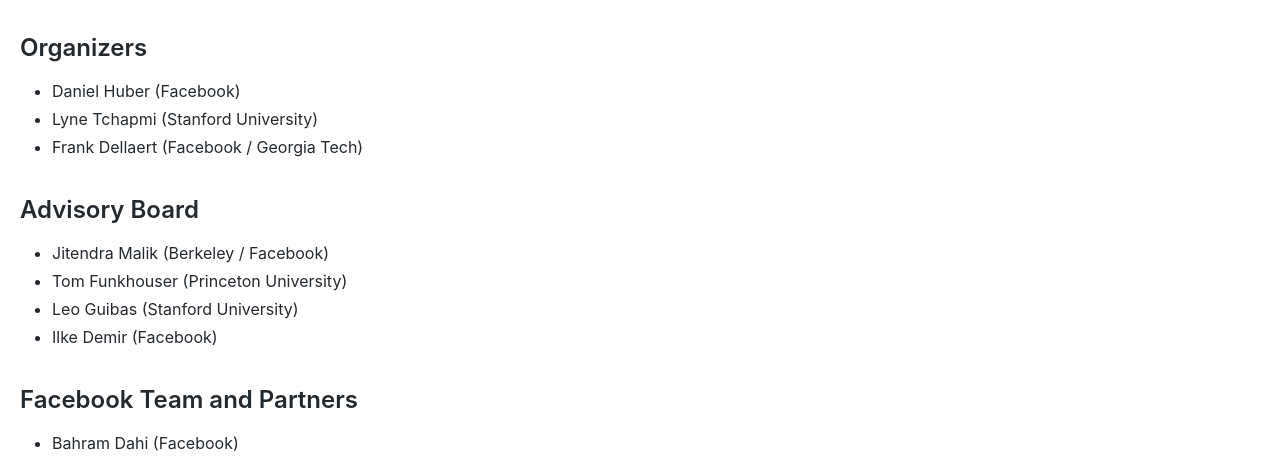
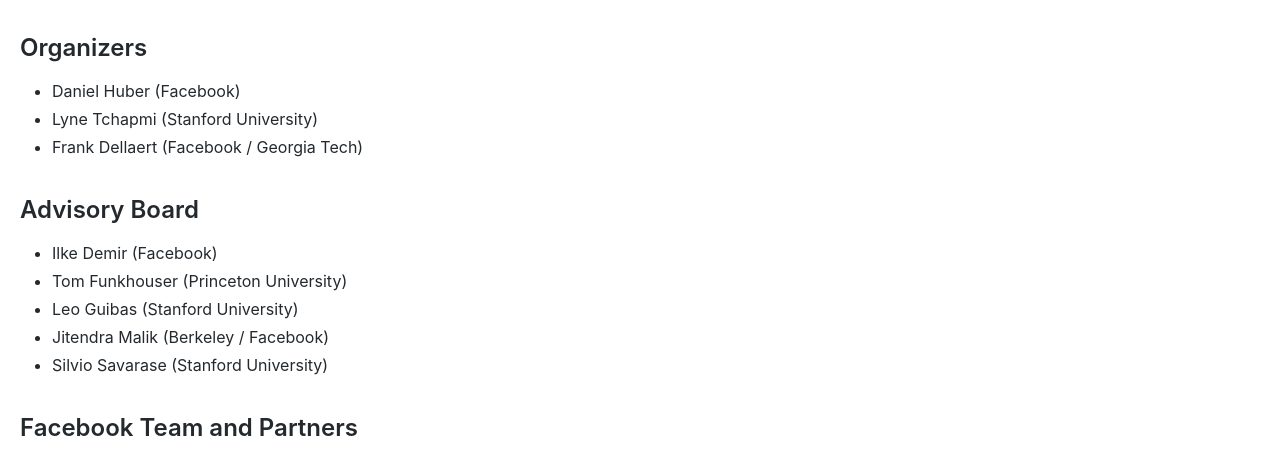
Before and after one commit to facebookresearch/sumo-challenge, a plain HTML site: page docs/people.html in a window 1280 px wide. Shown: the part 275-731 px from the top of the page. Drawn offline with nearby package versions, Linux system fonts and the light colour scheme.

Commit message:
Deploy website
Deploy website version based on e864762a748049288b229cabdd1f1adc3f294d5b

```diff
--- a/docs/people.html
+++ b/docs/people.html
@@ -7,10 +7,11 @@
 </ul>
 <h2><a class="anchor" aria-hidden="true" id="advisory-board"></a><a href="#advisory-board" aria-hidden="true" class="hash-link"><svg class="hash-link-icon" aria-hidden="true" height="16" version="1.1" viewBox="0 0 16 16" width="16"><path fill-rule="evenodd" d="M4 9h1v1H4c-1.5 0-3-1.69-3-3.5S2.55 3 4 3h4c1.45 0 3 1.69 3 3.5 0 1.41-.91 2.72-2 3.25V8.59c.58-.45 1-1.27 1-2.09C10 5.22 8.98 4 8 4H4c-.98 0-2 1.22-2 2.5S3 9 4 9zm9-3h-1v1h1c1 0 2 1.22 2 2.5S13.98 12 13 12H9c-.98 0-2-1.22-2-2.5 0-.83.42-1.64 1-2.09V6.25c-1.09.53-2 1.84-2 3.25C6 11.31 7.55 13 9 13h4c1.45 0 3-1.69 3-3.5S14.5 6 13 6z"></path></svg></a>Advisory Board</h2>
 <ul>
-<li>Jitendra Malik (Berkeley / Facebook)</li>
+<li>Ilke Demir (Facebook)</li>
 <li>Tom Funkhouser (Princeton University)</li>
 <li>Leo Guibas (Stanford University)</li>
-<li>Ilke Demir (Facebook)</li>
+<li>Jitendra Malik (Berkeley / Facebook)</li>
+<li>Silvio Savarase (Stanford University)</li>
 </ul>
 <h2><a class="anchor" aria-hidden="true" id="facebook-team-and-partners"></a><a href="#facebook-team-and-partners" aria-hidden="true" class="hash-link"><svg class="hash-link-icon" aria-hidden="true" height="16" version="1.1" viewBox="0 0 16 16" width="16"><path fill-rule="evenodd" d="M4 9h1v1H4c-1.5 0-3-1.69-3-3.5S2.55 3 4 3h4c1.45 0 3 1.69 3 3.5 0 1.41-.91 2.72-2 3.25V8.59c.58-.45 1-1.27 1-2.09C10 5.22 8.98 4 8 4H4c-.98 0-2 1.22-2 2.5S3 9 4 9zm9-3h-1v1h1c1 0 2 1.22 2 2.5S13.98 12 13 12H9c-.98 0-2-1.22-2-2.5 0-.83.42-1.64 1-2.09V6.25c-1.09.53-2 1.84-2 3.25C6 11.31 7.55 13 9 13h4c1.45 0 3-1.69 3-3.5S14.5 6 13 6z"></path></svg></a>Facebook Team and Partners</h2>
 <ul>
```
